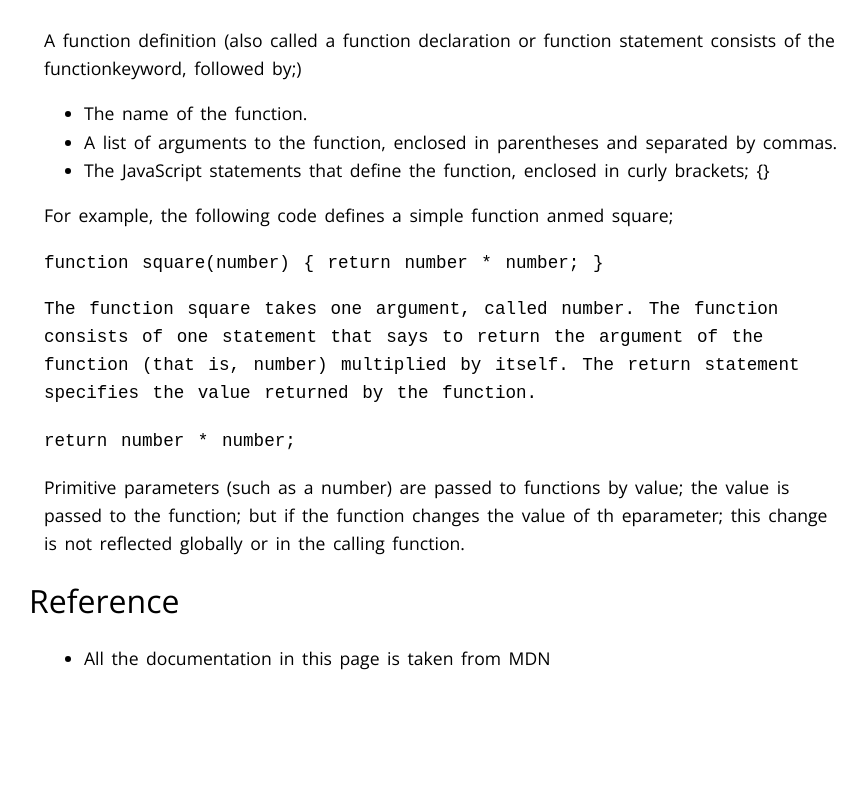
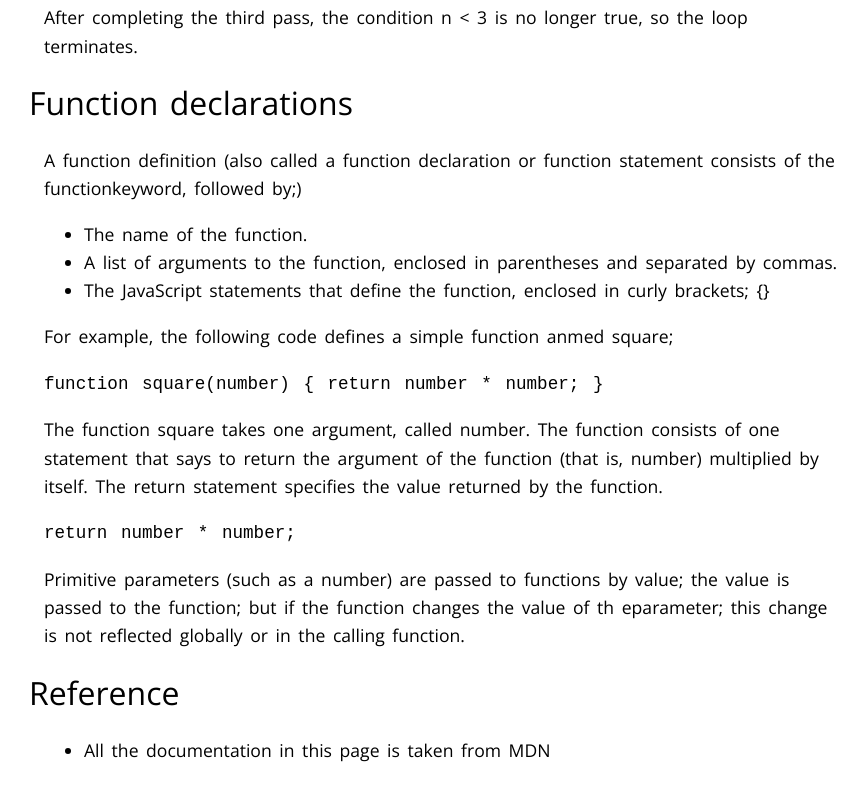
Before and after one commit to Bappaditya721135/technical-documentation-page, a plain HTML site: page index.html in a window 1280 px wide. Shown: the part 6391-7191 px from the top of the page, without its empty margins (399-1266 px from the left). Before the commit the page ends 7108 px from the top, so only its background shows below. Drawn offline with nearby package versions, Linux system fonts and the light colour scheme.

Commit message:
corrected the code section

```diff
--- a/index.html
+++ b/index.html
@@ -126,7 +126,7 @@
             <p>A constant cannot change value through assignment or be re-declared while the script is running. It has to be initialized to a value.</p>
             <p>The scope rules for constants are the same as those for let block scope variables. If the const keyword is omitted, the identifier is assumed to represent a variable.</p>
             <p>You cannot declare a constant with the same name as function or variable in the same scope. For example;</p>
-            <code>// THIS WILL CAUSE AN ERRON function f() {}; const f = 5; // THIS WILL CAUSE AN ERROR ALSO function f() { const g = 5; var g; //statements}</code>
+            <code>// THIS WILL CAUSE AN ERRON function f() {}; <br> const f = 5; // THIS WILL CAUSE AN ERROR ALSO function f() { const g = 5; var g; //statements}</code>
             <p>However, objects attributes are not protected, so the following statement is executed without problems.</p>
             <code>const MY_OBJECT = {"key":"value"};MY_OBJECT.key = "othervalue";</code>
         </article>
@@ -154,12 +154,12 @@
             <header>if-else</header>
             <article>
             <p>Use the if statement to execute a statement if a logical condition is true. Use the optional else clause to execute a statement if the condition is false. An it statement looks as follows;</p>
-            <code>if (condition) { statement_1; } else { statement_2; }</code>
+            <code>if (condition) { statement_1; }  <br> else { statement_2; }</code>
             <p>condition can be any expression that evaluates to true or false. See Boolean for an explanationof what evaluates to true and false. If condition abaluates to true, statement_1 is executed; otherwise, statement_2 is executed, statement_1 and statement_2 can be any statement, including further nested if statements.</p>
             <p>You may also compund the statemens using else if to have multiple conditions tested in sequence, as follows;</p>
-            <code>if (condition_1) { statement_1; } else if (condition_2) { statement_2; } else if (condition_n) { statement_n; } else { statement_last; }</code>
+            <code>if (condition_1) { statement_1; } <br> else if (condition_2) { statement_2; } <br> else if (condition_n) { statement_n; } <br> else { statement_last; }</code>
             <p>In the case of multiple conditions only the first logical condition which evaluates to true will be executed. To execute multiple statements, group them within block statement ({...}). In genaral, it's good practice to always use block statements, especially when nesting if statements;</p>
-            <code>if (condition) { statement_1_runs_if_condition_is_true; statement_2_runs_if_condition_is_true; } else { statement_3_runs_if_condition_is_false; statement_4_runs_if_condition_is_false; }</code>
+            <code>if (condition) { statement_1_runs_if_condition_is_true; <br> statement_2_runs_if_condition_is_true; } <br> else { statement_3_runs_if_condition_is_false; <br> statement_4_runs_if_condition_is_false; }</code>
             <p>It is advisable to not use simple assignments in a conditional expression, because the assignment can be confused with equality when glancing over the code for example, do not use the following code.</p>
             <code>if (x = y) { /* statements here */}</code>
             <p>If you need to use an assignment in a conditional expression, a common preactice is to put additional parentheses around the assignment. For example;</p>
@@ -196,9 +196,9 @@
                 <li>The JavaScript statements that define the function, enclosed in curly brackets; {}</li>
             </ul>
             <p>For example, the following code defines a simple function anmed square;</p>
-            <code>function square(number) { return number * number; }
+            <code>function square(number) { return number * number; }</code>
             <p>The function square takes one argument, called number. The function consists of one statement that says to return the argument of the function (that is, number) multiplied by itself. The return statement specifies the value returned by the function.</p>
-            return number * number;</code>
+            <code>return number * number;</code>
             <p>Primitive parameters (such as a number) are passed to functions by value; the value is passed to the function; but if the function changes the value of th eparameter; this change is not reflected globally or in the calling function.</p>
         </article>
         </section>
```
